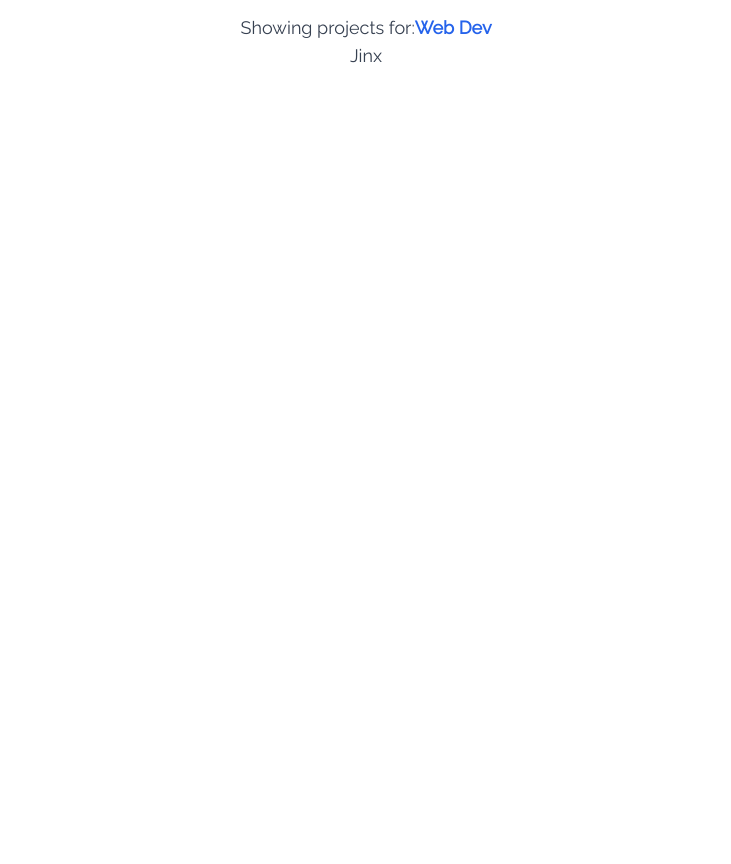
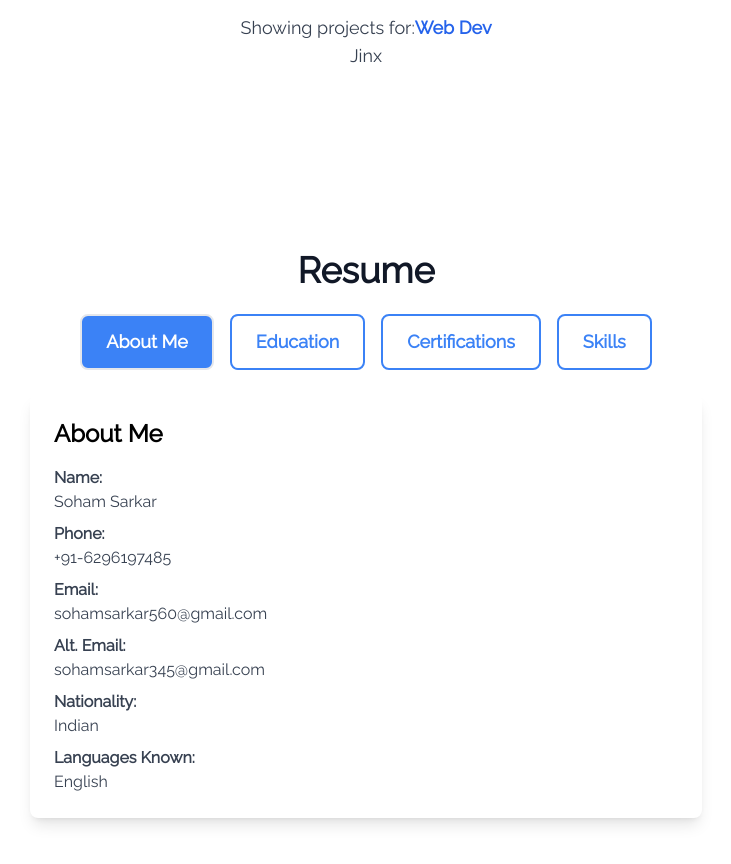
Before and after one commit to SS56Bo/portfolio-final, a Next.js app: page / in a window 1280 px wide. Shown: the part 1000-1864 px from the top of the page, without its empty margins (274-1005 px from the left). Before the commit the page ends 1134 px from the top, so only its background shows below. Built offline with nearby package versions, Linux system fonts and the light colour scheme; a web font is replaced by a local one.

Commit message:
Added Resume Section

```diff
--- a/app/components/Navbar.jsx
+++ b/app/components/Navbar.jsx
@@ -33,7 +33,7 @@ function Navbar() {
     <>
       <nav className="w-full fixed px-5 lg:px-8 xl:px-[8%] py-3 flex items-center justify-between z-50 backdrop-blur-lg rounded-lg">
         {/* FOR SOHAM LOGO */}
-        <a href="#top">
+        <a href="/">
           <h1 className="w-28 cursor-pointer mr-12 font-extrabold text-4xl tracking-wide">
             SOHAM<span className="text-blue-600 text-3xl opacity-80">.</span>
           </h1>
@@ -41,7 +41,7 @@ function Navbar() {
         <ul className="hidden md:flex items-center gap-6 lg:gap-8 rounded-full px-12 py-3">
           <li>
             <a
-              href="#top"
+              href="/"
               className={`text-gray-800 font-semibold  hover:text-blue-600 transition-all duration-300 ease-in-out relative group ${
                 activeLink === "top" ? "text-black" : ""
               }`}
@@ -79,7 +79,7 @@ function Navbar() {
 
           <li>
             <a
-              href="#resume"
+              href="#resumes"
               className={`text-gray-800 font-semibold  hover:text-blue-600 transition-all duration-300 ease-in-out relative group ${
                 activeLink === "resume" ? "text-black" : ""
               }`}
@@ -125,7 +125,7 @@ function Navbar() {
           {/* Menu Items */}
           <li>
             <a
-              href="#top"
+              href="/"
               className="text-white text-lg font-semibold tracking-wide flex items-center gap-2 hover:text-gray-200 hover:underline underline-offset-8 transition-all duration-300"
               onClick={closeMenu}
             >
--- a/app/components/Resume.jsx
+++ b/app/components/Resume.jsx
@@ -0,0 +1,114 @@
+"use client";
+
+import React, { useState } from "react";
+import { FaPython, FaJava } from "react-icons/fa";
+import { SiCplusplus, SiTypescript } from "react-icons/si";
+import { FaGolang } from "react-icons/fa6";
+
+const tabs = ["About Me", "Education", "Certifications", "Skills"];
+
+function Resume() {
+  const [activeTab, setActiveTab] = useState("About Me");
+
+  // Data
+  const sections = {
+    "About Me": [
+      { fieldName: "Name", fieldValue: "Soham Sarkar" },
+      { fieldName: "Phone", fieldValue: "+91-6296197485" },
+      { fieldName: "Email", fieldValue: "sohamsarkar560@gmail.com" },
+      { fieldName: "Alt. Email", fieldValue: "sohamsarkar345@gmail.com" },
+      { fieldName: "Nationality", fieldValue: "Indian" },
+      { fieldName: "Languages Known", fieldValue: "English" },
+    ],
+    Education: [
+      {
+        title: "Bachelor of Technology",
+        institution: "Academy of Technology",
+        duration: "October 2021 - June 2025",
+      },
+    ],
+    Certifications: [
+      {
+        title: "Machine Learning Specialization",
+        institute: "Coursera",
+        duration: "August 2025 - November 2025",
+      },
+    ],
+    Skills: [
+      { name: "C++", icon: <SiCplusplus className="text-blue-600 text-3xl" /> },
+      { name: "Java", icon: <FaJava className="text-orange-600 text-3xl" /> },
+      {
+        name: "Python",
+        icon: <FaPython className="text-yellow-600 text-3xl" />,
+      },
+      {
+        name: "TypeScript",
+        icon: <SiTypescript className="text-blue-500 text-3xl" />,
+      },
+      { name: "Golang", icon: <FaGolang className="text-sky-500 text-3xl" /> },
+    ],
+  };
+
+  return (
+    <div className="flex flex-col items-center justify-center min-h-screen p-6">
+      {/* Section Title */}
+      <h1 className="text-3xl md:text-4xl font-bold text-gray-900 mb-6">
+        Resume
+      </h1>
+
+      {/* Tabs Section */}
+      <div className="flex flex-wrap justify-center gap-4 mb-6">
+        {tabs.map((tab) => (
+          <button
+            key={tab}
+            onClick={() => setActiveTab(tab)}
+            className={`flex items-center gap-2 px-6 py-3 text-lg font-semibold border-2 rounded-lg transition
+              ${
+                activeTab === tab
+                  ? "bg-blue-500 text-white"
+                  : "text-blue-500 border-blue-500 hover:bg-blue-500 hover:text-white"
+              }
+            `}
+          >
+            {tab}
+          </button>
+        ))}
+      </div>
+
+      {/* Content Section */}
+      <div className="w-full max-w-2xl bg-white shadow-lg rounded-lg p-6 text-left">
+        <h2 className="text-2xl font-bold mb-4">{activeTab}</h2>
+        {activeTab === "Skills" ? (
+          <div className="flex flex-wrap gap-6">
+            {sections[activeTab].map((skill, index) => (
+              <div
+                key={index}
+                className="flex items-center gap-3 text-gray-700"
+              >
+                {skill.icon} <span className="text-lg">{skill.name}</span>
+              </div>
+            ))}
+          </div>
+        ) : (
+          <ul className="space-y-2">
+            {sections[activeTab].map((item, index) => (
+              <li key={index} className="text-gray-700">
+                {item.fieldName ? (
+                  <strong>{item.fieldName}:</strong>
+                ) : (
+                  <strong>
+                    {item.title} - {item.institution || item.institute}
+                  </strong>
+                )}
+                <br />
+                {item.fieldValue || item.duration}
+              </li>
+            ))}
+          </ul>
+        )}
+      </div>
+    </div>
+  );
+}
+
+export default Resume;
--- a/app/page.js
+++ b/app/page.js
@@ -1,6 +1,7 @@
 import HomePage from "./components/HomePage";
 import Navbar from "./components/Navbar";
 import Projects from "./components/Projects";
+import Resume from "./components/Resume";
 
 function Home() {
   return (
@@ -8,6 +9,7 @@ function Home() {
       <Navbar />
       <HomePage />
       <Projects />
+      <Resume />
     </>
   );
 }
```
Also changed, not shown: assets/img/megatron.png (added).
